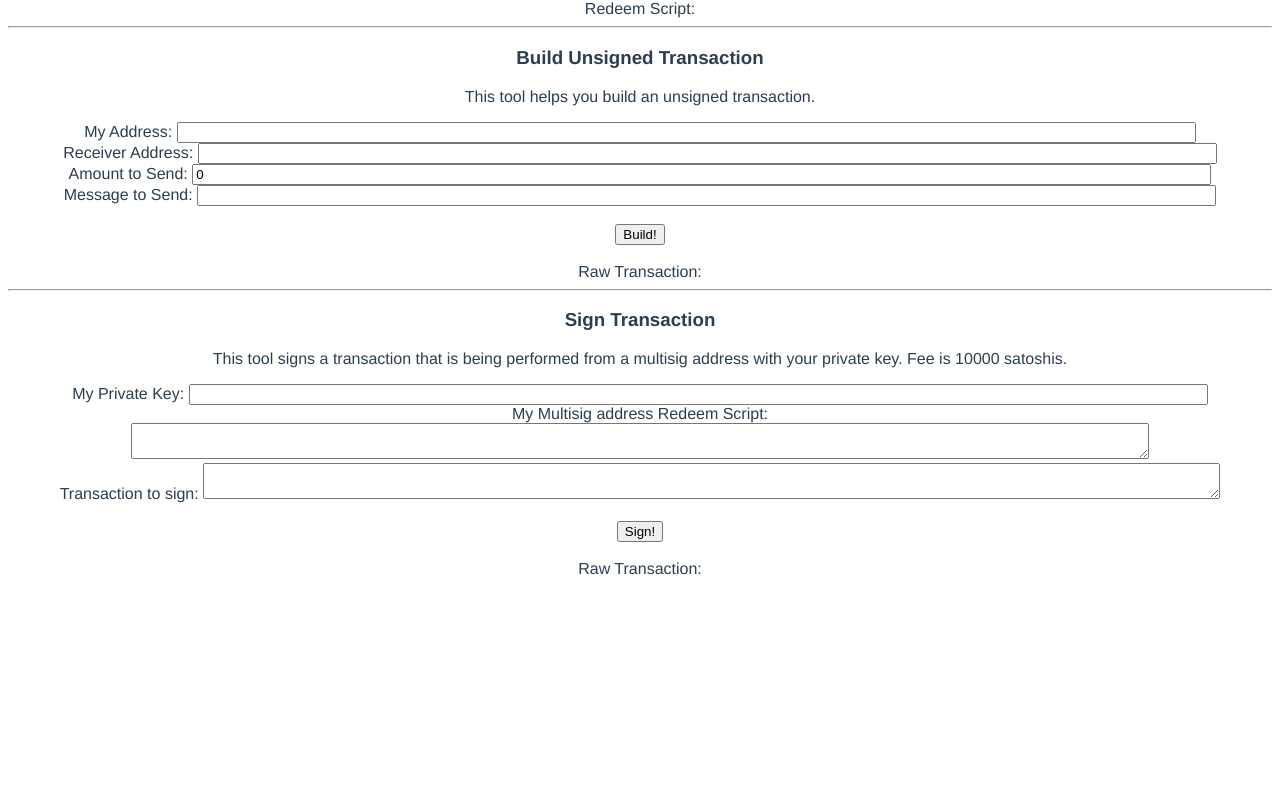
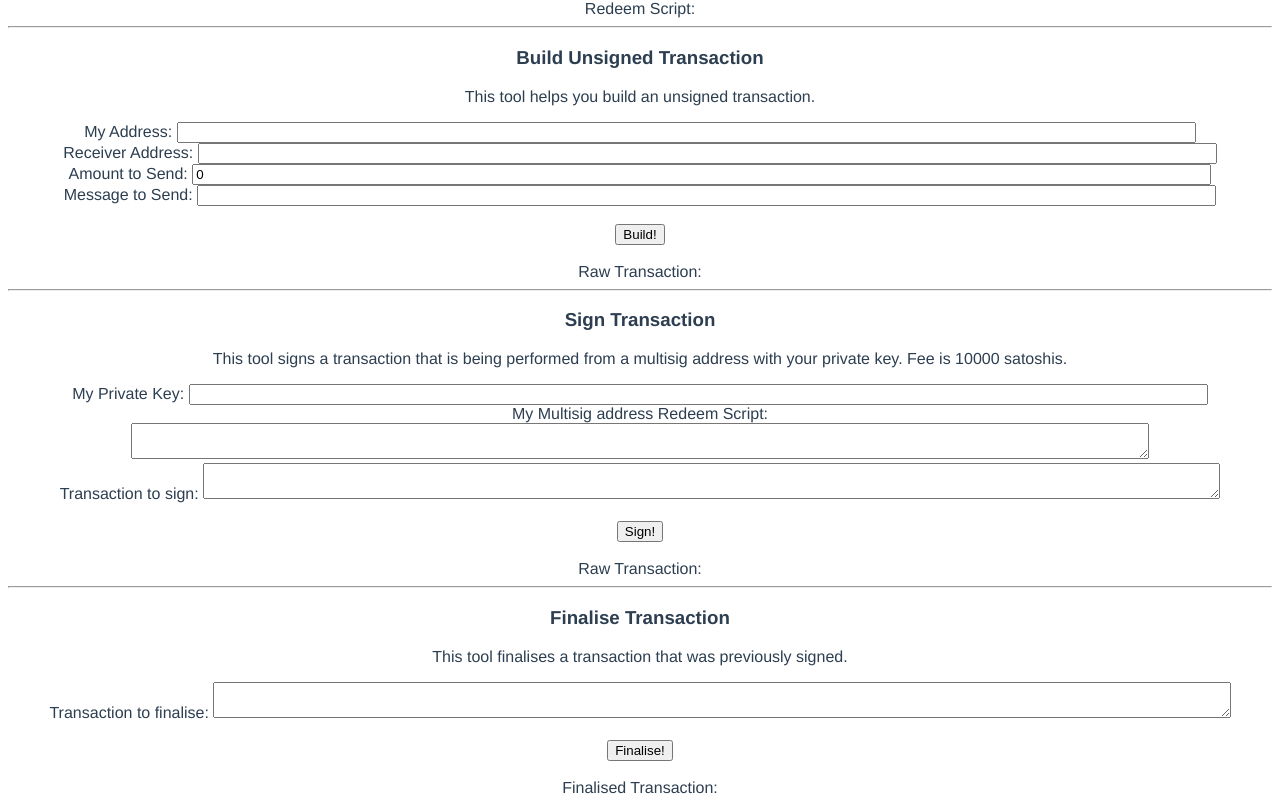
Before and after one commit to RunOnFlux/FLUXmultisig, a Vue app: page / in a window 1280 px wide. Shown: the part 548-1353 px from the top of the page. Before the commit the page ends 1134 px from the top, so only its background shows below. Built offline with nearby package versions, Linux system fonts and the light colour scheme.

Commit message:
add finalise transaction method

```diff
--- a/src/App.vue
+++ b/src/App.vue
@@ -117,6 +117,26 @@
       <br><br>
       Raw Transaction: {{ signedTx.hex }}
     </div>
+    <hr>
+    <div>
+      <h3>
+        Finalise Transaction
+      </h3>
+      <p>
+        This tool finalises a transaction that was previously signed.
+      </p>
+      Transaction to finalise: <textarea
+        class="pubkey"
+        v-model="finalisedTx.rawtx"
+      />
+      <br>
+      <br>
+      <button @click="finaliseTransaction">
+        Finalise!
+      </button>
+      <br><br>
+      Finalised Transaction: {{ finalisedTx.hex }}
+    </div>
   </div>
 </template>
 
@@ -150,6 +170,10 @@ export default {
         rawtx: '',
         privatekey: '',
         redeemScript: '',
+        hex: '',
+      },
+      finalisedTx: {
+        rawtx: '',
         hex: '',
       }
     }
@@ -265,12 +289,24 @@ export default {
           console.log(txb.tx);
           console.log(hash);
           const tx = await axios.get(`https://explorer.zel.cash/api/tx/${hash}`);
-          const value =  Math.round(Number(tx.data.vout[index].value) * 1e8);
+          const value = Math.round(Number(tx.data.vout[index].value) * 1e8);
           txb.sign(i, keyPair, Buffer.from(this.signedTx.redeemScript, 'hex'), hashType, value);
           i += 1;
         }
         const tx = txb.buildIncomplete();
         this.signedTx.hex = tx.toHex()
+      } catch (e) {
+        console.log(e);
+        this.signedTx.hex = e.message;
+      }
+    },
+    finaliseTransaction() {
+      try {
+        const network = bitgotx.networks.zelcash;
+        const txhex = this.finalisedTx.rawtx;
+        const txb = bitgotx.TransactionBuilder.fromTransaction(bitgotx.Transaction.fromHex(txhex, network), network);
+        const tx = txb.build();
+        this.finalisedTx.hex = tx.toHex()
       } catch (e) {
         console.log(e);
         this.signedTx.hex = e.message;
```
Also changed, not shown: 1 other file (tests, documents, lock files or other folders).
